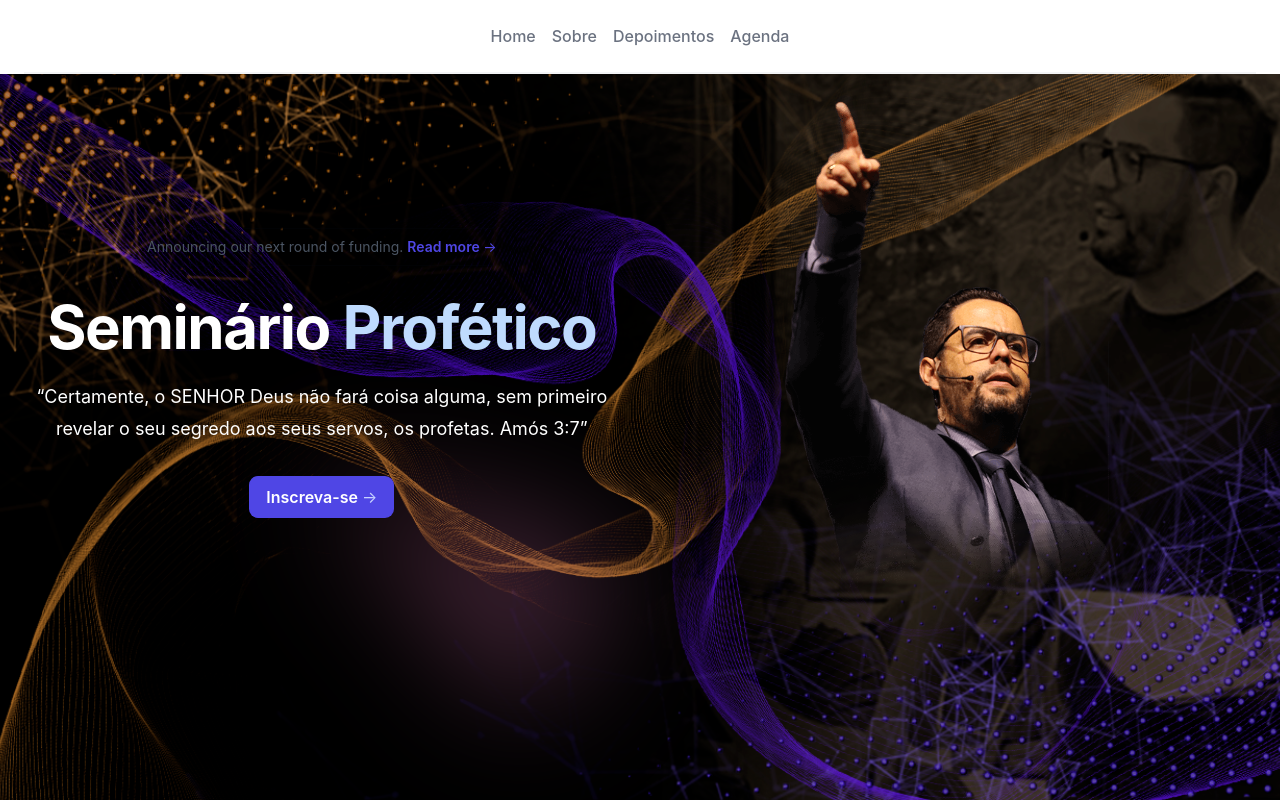
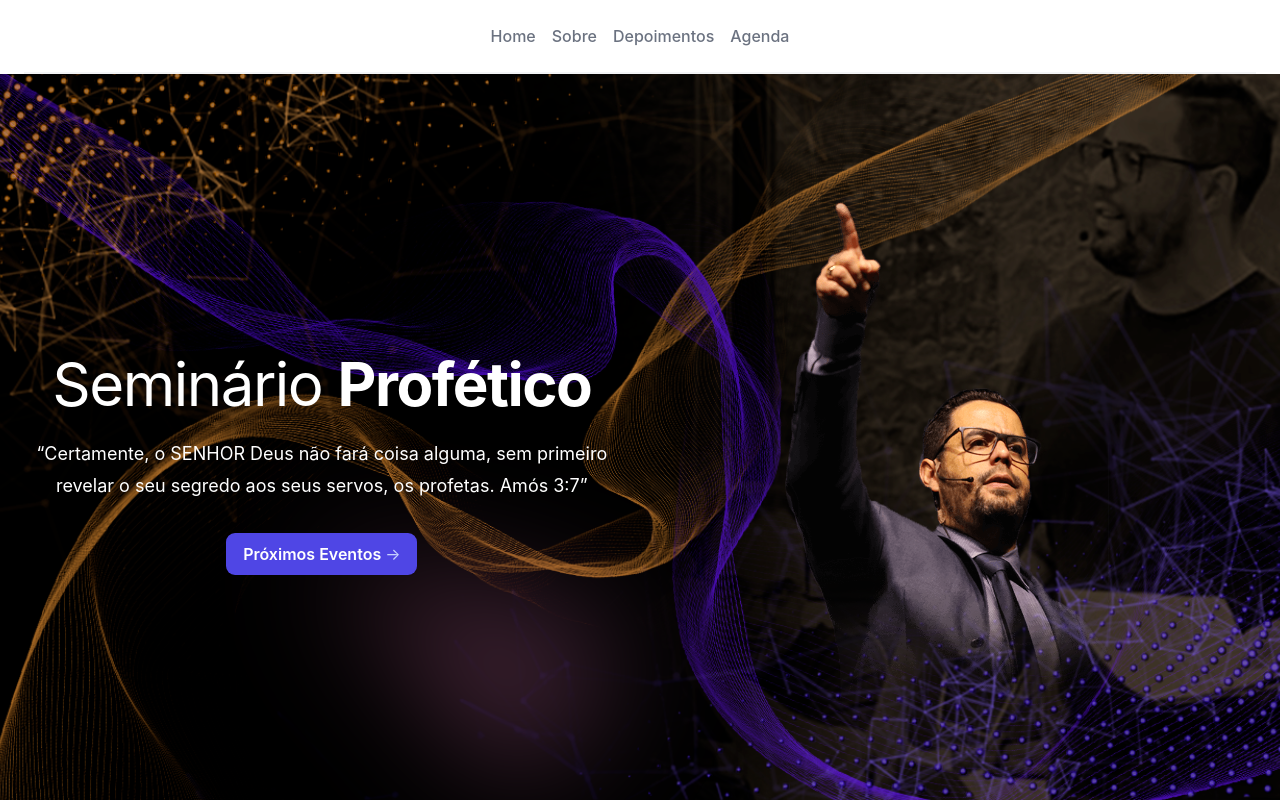
Before and after one commit to AyrtonPereira/seminario-profetico, a Vue app: page / in a window 1280 px wide. Shown: the top 800 px of the page. Built offline with nearby package versions, Linux system fonts and the light colour scheme.

Commit message:
nf: finished initial banner

```diff
--- a/index.html
+++ b/index.html
@@ -2,9 +2,9 @@
 <html lang="en">
   <head>
     <meta charset="UTF-8">
-    <link rel="icon" href="/favicon.ico">
+    <link rel="icon" href="/logo.png">
     <meta name="viewport" content="width=device-width, initial-scale=1.0">
-    <title>Vite App</title>
+    <title>Seminário Profético</title>
   </head>
   <body>
     <div id="app"></div>
--- a/src/components/Banner.vue
+++ b/src/components/Banner.vue
@@ -1,37 +1,22 @@
 <script setup></script>
 <template lang="">
-  <div class="relative px-6 lg:px-8 flex items-center">
+  <div class="relative px-6 lg:px-8 flex flex-col-reverse justify-center md:items-center lg:flex-row min-h-screen md:min-h-none ">
     <div class="mx-auto max-w-3xl">
       <div>
-        <div class="hidden sm:mb-8 sm:flex sm:justify-center">
-          <div
-            class="relative overflow-hidden rounded-full py-1.5 px-4 text-sm leading-6 ring-1 ring-gray-900/10 hover:ring-gray-900/20"
-          >
-            <span class="text-gray-600">
-              Announcing our next round of funding.
-              <a href="#" class="font-semibold text-indigo-600"
-                ><span class="absolute inset-0" aria-hidden="true" />Read more
-                <span aria-hidden="true">&rarr;</span></a
-              >
-            </span>
-          </div>
-        </div>
-        <div>
-          <h1
-            class="text-4xl font-bold tracking-tight sm:text-center sm:text-6xl"
-          >
+        <div class="flex flex-col text-center items-center">
+          <h1 class="text-4xl tracking-tight sm:text-center sm:text-6xl">
             Seminário
-            <span class="text-blue-200 font-bold">Profético</span>
+            <span class="font-bold">Profético</span>
           </h1>
-          <p class="mt-6 text-lg leading-8 text-gray-600 sm:text-center text-white">
+          <p class="mt-6 md:text-lg leading-5 md:leading-8 text-gray-600 sm:text-center text-white">
             “Certamente, o SENHOR Deus não fará coisa alguma, sem primeiro revelar o seu segredo aos seus servos, os profetas. Amós 3:7”
           </p>
-          <div class="mt-8 flex gap-x-4 sm:justify-center">
+          <div class="mt-8 flex gap-x-4 sm:justify-center mb-5">
             <a
-              href="#"
+              href="#schedule"
               class="inline-block rounded-lg bg-indigo-600 px-4 py-1.5 text-base font-semibold leading-7 text-white shadow-sm ring-1 ring-indigo-600 hover:bg-indigo-700 hover:ring-indigo-700"
             >
-              Inscreva-se
+              Próximos Eventos
               <span class="text-indigo-200" aria-hidden="true">&rarr;</span>
             </a>
           </div>
```
Also changed, not shown: public/logo.png (added).
